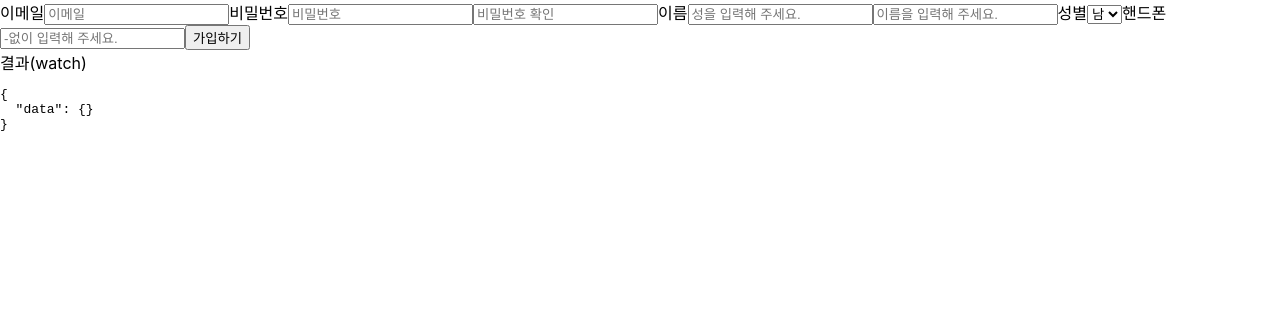
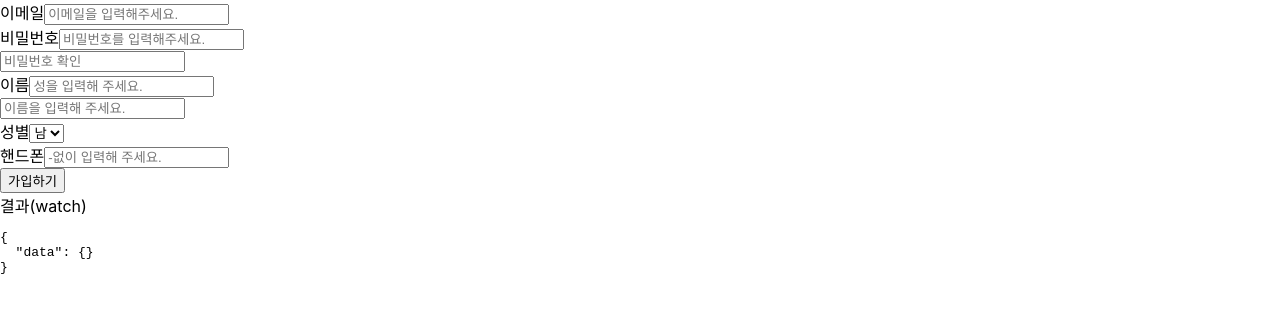
Before and after one commit to daewoongBang/react-hook-form-tutorial, a React (Create React App) app: page / in a window 1280 px wide. Shown: the top 312 px of the page. Built offline with nearby package versions, Linux system fonts and the light colour scheme.

Commit message:
component 분리

```diff
--- a/src/components/Join.tsx
+++ b/src/components/Join.tsx
@@ -1,6 +1,8 @@
 import React from 'react';
 import { useForm } from 'react-hook-form';
 import PrettyPrintJson from '../utils/PrettyPrintJson';
+import Input from './common/input';
+import Select from './common/select';
 
 type FormData = {
   lastName: string;
@@ -22,66 +24,69 @@ const Join: React.FC = () => {
     <div>
       <div>
         <form onSubmit={handleSubmit(onSubmit)}>
-          <label htmlFor="email">이메일</label>
-          <input
+          <Input
             type="email"
             name="email"
-            placeholder="이메일"
-            ref={register({ required: '이메일은 필수 항목 입니다.' })}
+            placeholder="이메일을 입력해주세요."
+            label="이메일"
+            register={register({ required: '이메일은 필수 항목 입니다.' })}
+            errors={errors}
           />
-          <span className="err_msg">{errors.email && errors.email.message}</span>
-          <label htmlFor="password">비밀번호</label>
-          <input
+          <Input
             type="password"
             name="userPassword"
-            placeholder="비밀번호"
-            ref={register({
-              required: '필수 항목입니다.',
+            placeholder="비밀번호를 입력해주세요."
+            label="비밀번호"
+            register={register({
+              required: '비밀번호는 필수 항목입니다.',
               minLength: { value: 8, message: '최소 입력 수는 8자리 입니다.' },
             })}
+            errors={errors}
           />
-          <span className="err_msg">{errors.userPassword && errors.userPassword.message}</span>
-          <input
+          <Input
             type="password"
             name="userPasswordConfirm"
             placeholder="비밀번호 확인"
-            ref={register({
+            register={register({
               validate: async value => {
                 const { userPassword } = getValues({ nest: true });
                 return Object.is(value, userPassword) ? undefined : '비밀번호가 동일하지 않습니다.';
               },
             })}
+            errors={errors}
           />
-          {errors.userPasswordConfirm && errors.userPasswordConfirm.message}
-          <label htmlFor="name">이름</label>
-          <input
+          <Input
             type="text"
             name="lastName"
             placeholder="성을 입력해 주세요."
-            ref={register({ required: '필수 항목 입니다.' })}
+            label="이름"
+            register={register({ required: '필수 항목 입니다.' })}
+            errors={errors}
           />
-          {errors.lastName && errors.lastName.message}
-          <input
+          <Input
             type="text"
             name="firstName"
             placeholder="이름을 입력해 주세요."
-            ref={register({ required: '필수 항목 입니다.' })}
+            register={register({ required: '필수 항목 입니다.' })}
+            errors={errors}
           />
-          {errors.firstName && errors.firstName.message}
-          <label htmlFor="gender">성별</label>
-          <select name="gender" ref={register}>
-            <option value="male">남</option>
-            <option value="femail">여</option>
-          </select>
-          <label htmlFor="phoneNumber">핸드폰</label>
-          <input
+          <Select
+            name="gender"
+            label="성별"
+            options={[{ value: 'male', label: '남' }]}
+            register={register({ required: '필수 항목 입니다.' })}
+            errors={errors}
+          />
+          <Input
             type="text"
             name="phoneNumber"
             placeholder="-없이 입력해 주세요."
-            ref={register({
+            label="핸드폰"
+            register={register({
               required: '필수 항목 입니다.',
               pattern: { value: /^\d{3}\d{3,4}\d{4}$/, message: '정확한 형식으로 숫자만 입력해주세요.' },
             })}
+            errors={errors}
           />
           {errors.phoneNumber && errors.phoneNumber.message}
           <button type="submit">가입하기</button>
--- a/src/components/common/input.tsx
+++ b/src/components/common/input.tsx
@@ -1,10 +1,12 @@
 import React from 'react';
+import Message from './message';
 
 interface InputProps {
   name: any;
   label?: string;
   register?: any;
   errors?: any;
+  [x: string]: any;
 }
 
 export default function Input({ name, label, register, errors, ...rest }: InputProps): React.ReactElement {
@@ -14,7 +16,7 @@ export default function Input({ name, label, register, errors, ...rest }: InputP
       {label && <label htmlFor={name}>{label}</label>}
 
       <input className={errorMsg ? 'error' : ''} name={name} ref={register} {...rest} />
-      <div>{errorMsg}</div>
+      {errorMsg && <Message status="error" message={errorMsg} />}
     </div>
   );
 }
--- /dev/null
+++ b/src/components/common/message.tsx
@@ -0,0 +1,11 @@
+import React from 'react';
+
+interface MessageProps {
+  status: string;
+  message: string;
+  [x: string]: any;
+}
+
+export default function Message({ status, message, ...rest }: MessageProps): React.ReactElement {
+  return <div {...rest}>{message}</div>;
+}
--- /dev/null
+++ b/src/components/common/select.tsx
@@ -0,0 +1,33 @@
+import React from 'react';
+import Message from './message';
+
+interface SelectOption {
+  label: string;
+  value: any;
+}
+
+interface SelectProps {
+  name: any;
+  label?: string;
+  options: SelectOption[];
+  register?: any;
+  errors?: any;
+  [x: string]: any;
+}
+
+export default function Select({ name, label, options, register, errors, ...rest }: SelectProps): React.ReactElement {
+  const errorMsg = errors && errors[name] ? errors[name].message : '';
+  return (
+    <div>
+      {label && <label htmlFor={name}>{label}</label>}
+      <select name={name} {...rest} ref={register}>
+        {options.map((option, index) => (
+          <option key={index} value={option.value}>
+            {option.label}
+          </option>
+        ))}
+      </select>
+      {errorMsg && <Message status="error" message={errorMsg} />}
+    </div>
+  );
+}
--- a/src/utils/PrettyPrintJson.tsx
+++ b/src/utils/PrettyPrintJson.tsx
@@ -1,6 +1,6 @@
 import React from 'react';
 
-const PrettyPrintJson = (data: any) => (
+const PrettyPrintJson = (data: any): React.ReactElement => (
   <div>
     <pre>{JSON.stringify(data, null, 2)}</pre>
   </div>
```
